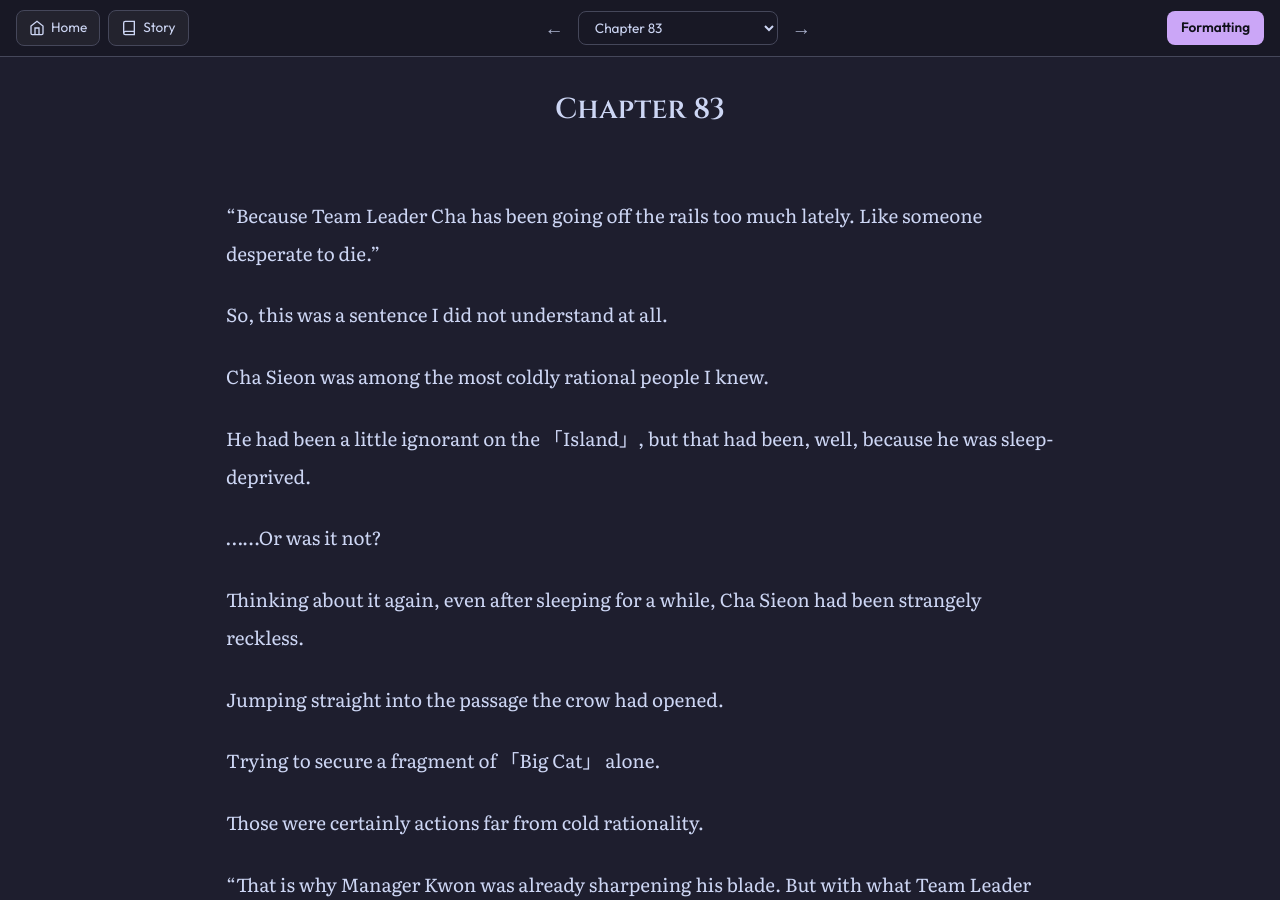
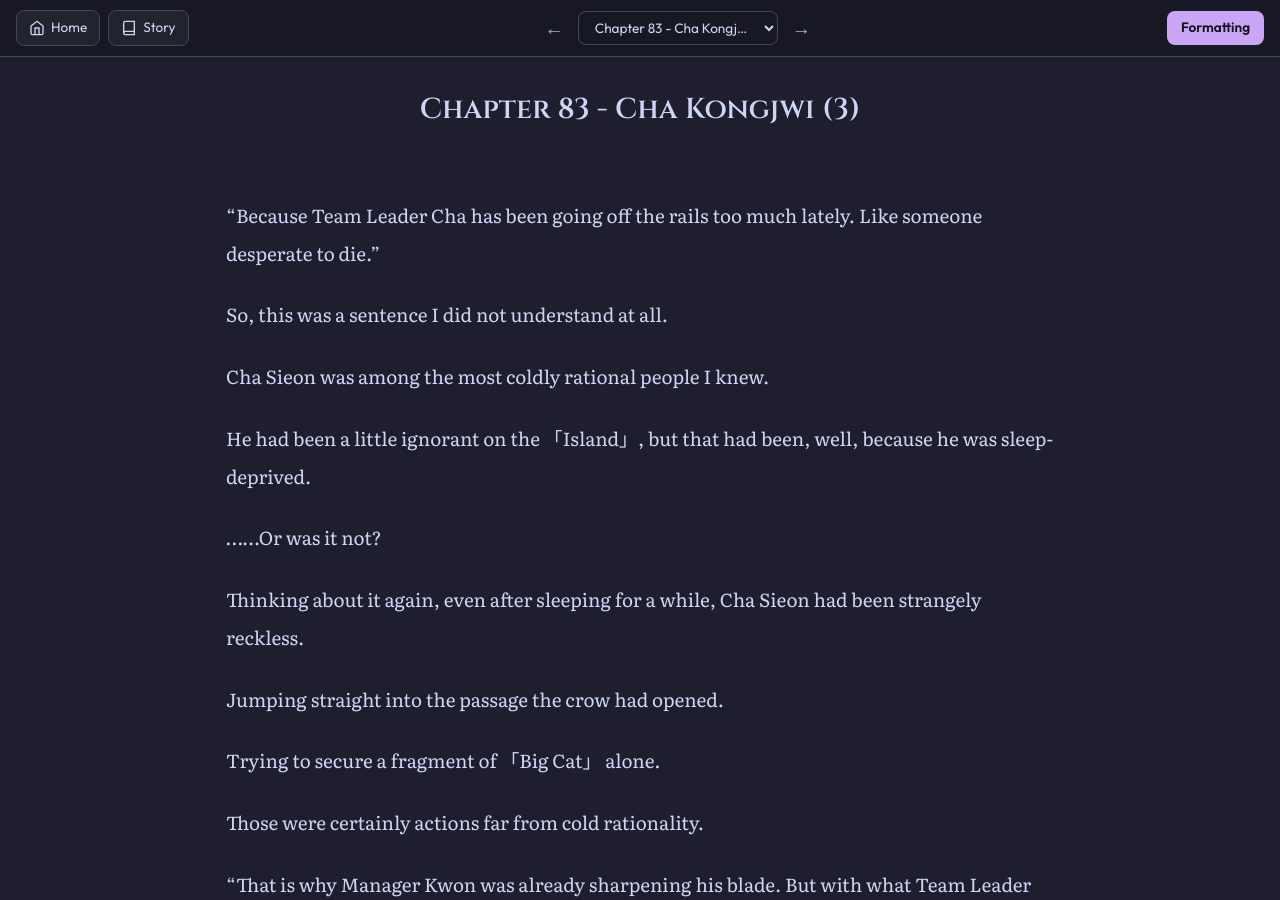
Before and after one commit to soleumn/soleumn.github.io, a Jekyll site: the page built from _chapters/esg/ch83.md, in a window 1280 px wide and 900 px high. Built offline with Jekyll 4.4.1, drawn with Linux system fonts in a browser that asks for light colours; comment, search, counter and statistics services are not loaded.

Commit message:
Update ch83.md

```diff
--- a/_chapters/esg/ch83.md
+++ b/_chapters/esg/ch83.md
@@ -1,5 +1,5 @@
 ---
-title: "Chapter 83"
+title: "Chapter 83 - Cha Kongjwi (3)"
 categories: esg
 capitulo: 83
 ---
```
